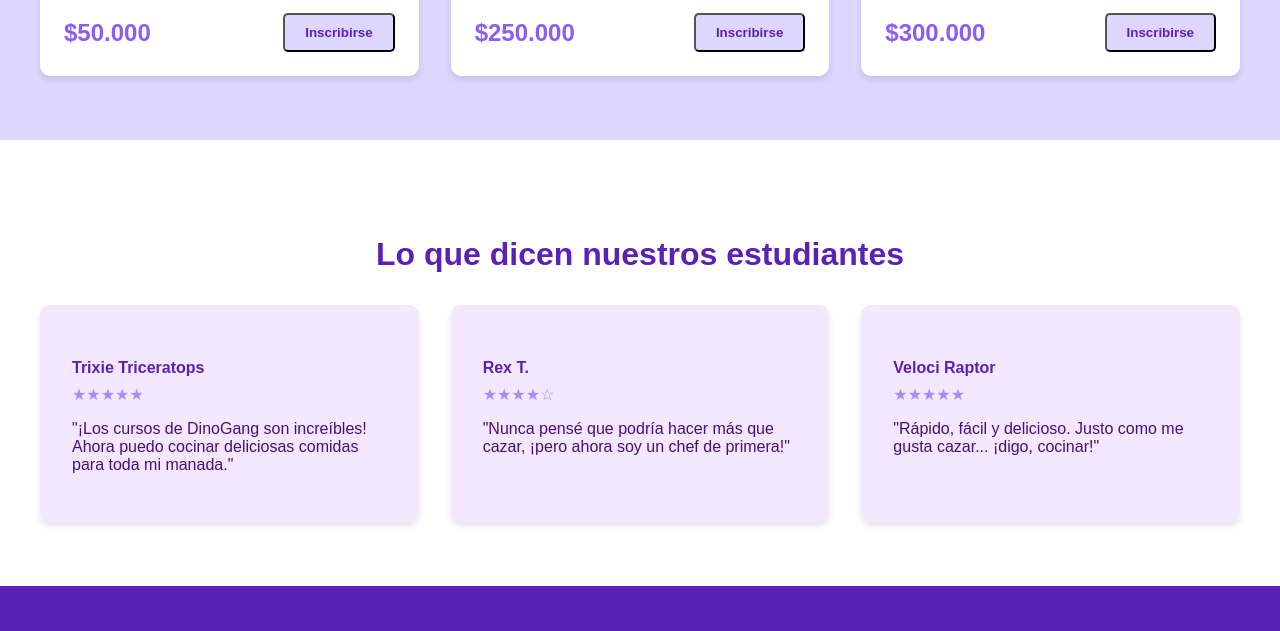
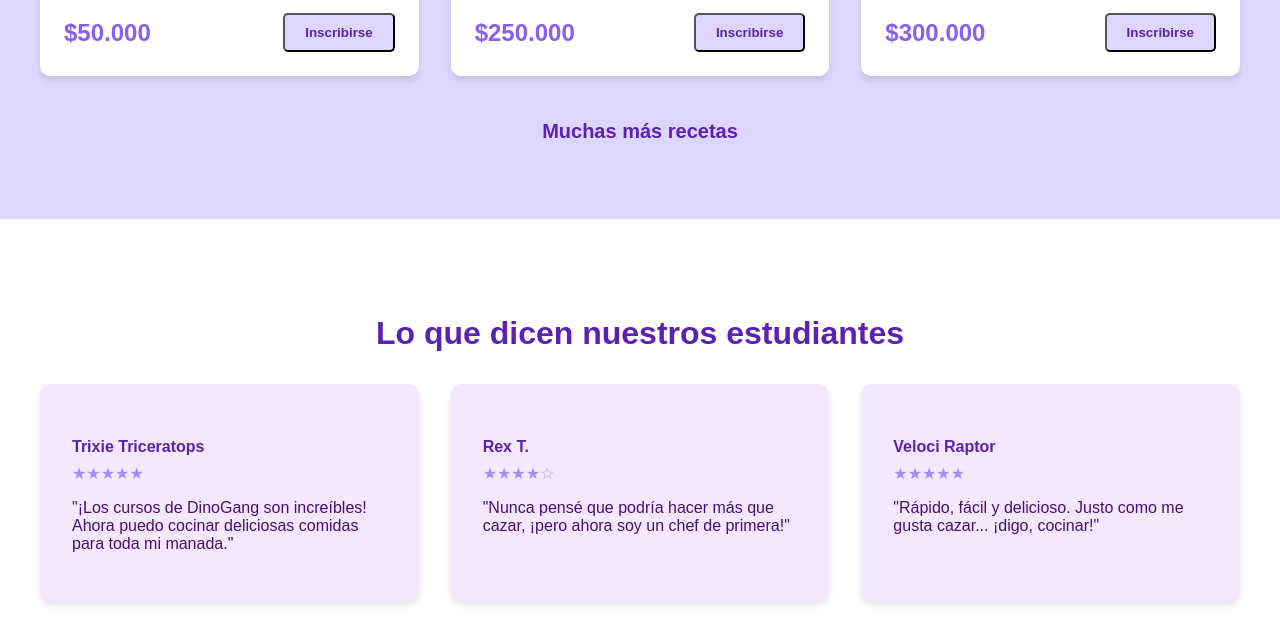
Before and after one commit to KevYry/Kevyry, a plain HTML site: page index.html in a window 1280 px wide. Shown: the part 1360-1991 px from the top of the page. Drawn offline with Linux system fonts and the light colour scheme.

Commit message:
Update index.html

```diff
--- a/index.html
+++ b/index.html
@@ -268,6 +268,16 @@
                 margin-top: 0.5rem;
             }
         }
+        .text-center {
+            text-align: center;
+        }
+        .mt-8 {
+            margin-top: 2rem;
+        }
+        .btn-lg {
+            font-size: 1.25rem;
+            padding: 0.75rem 1.5rem;
+        }
     </style>
 </head>
 <body>
@@ -361,6 +371,9 @@
                             </div>
                         </div>
                     </div>
+                </div>
+                <div class="text-center mt-8">
+                    <a href="https://www.thespruceeats.com/" target="_blank" rel="noopener noreferrer" class="btn btn-lg">Muchas más recetas</a>
                 </div>
             </div>
         </section>
```
